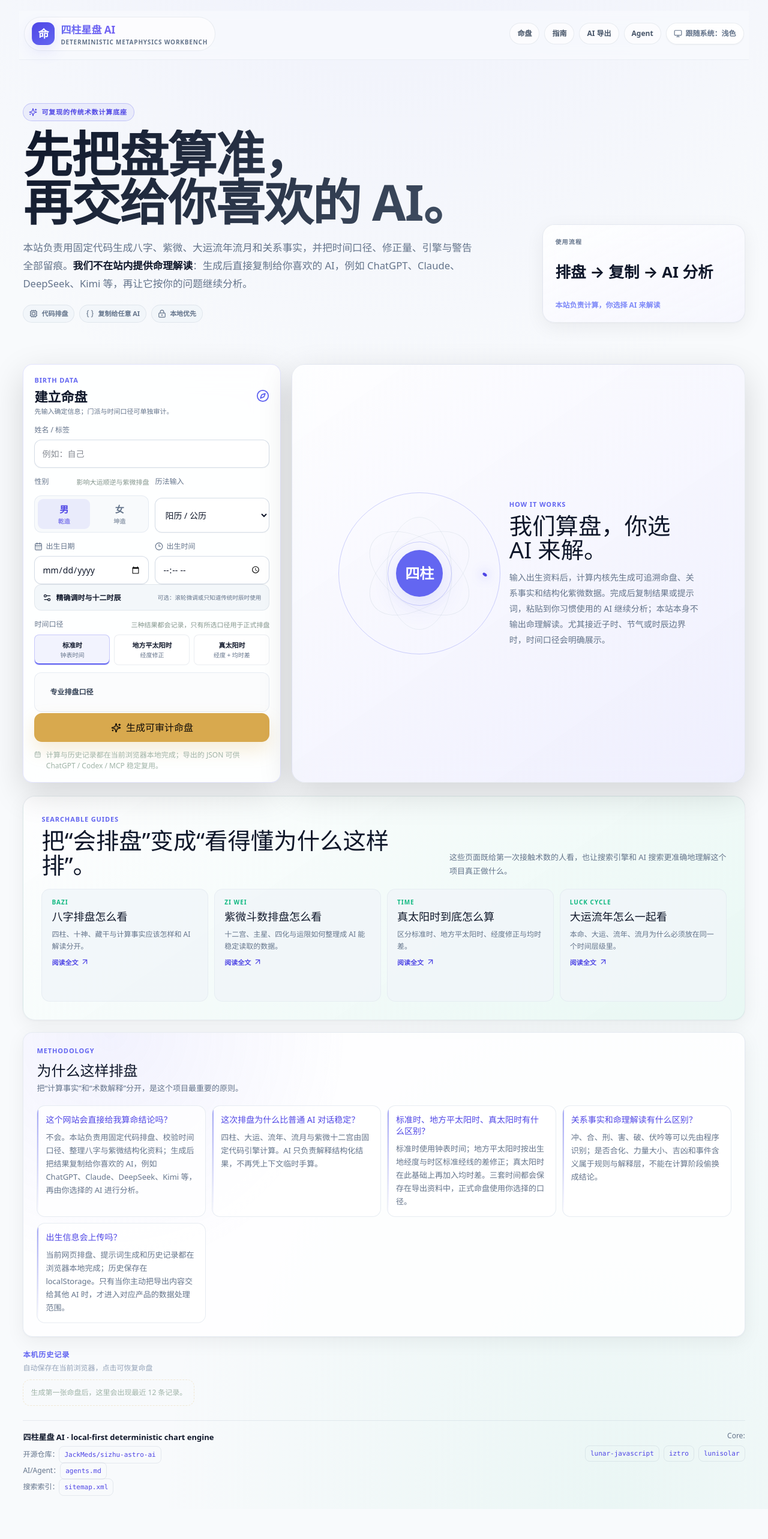
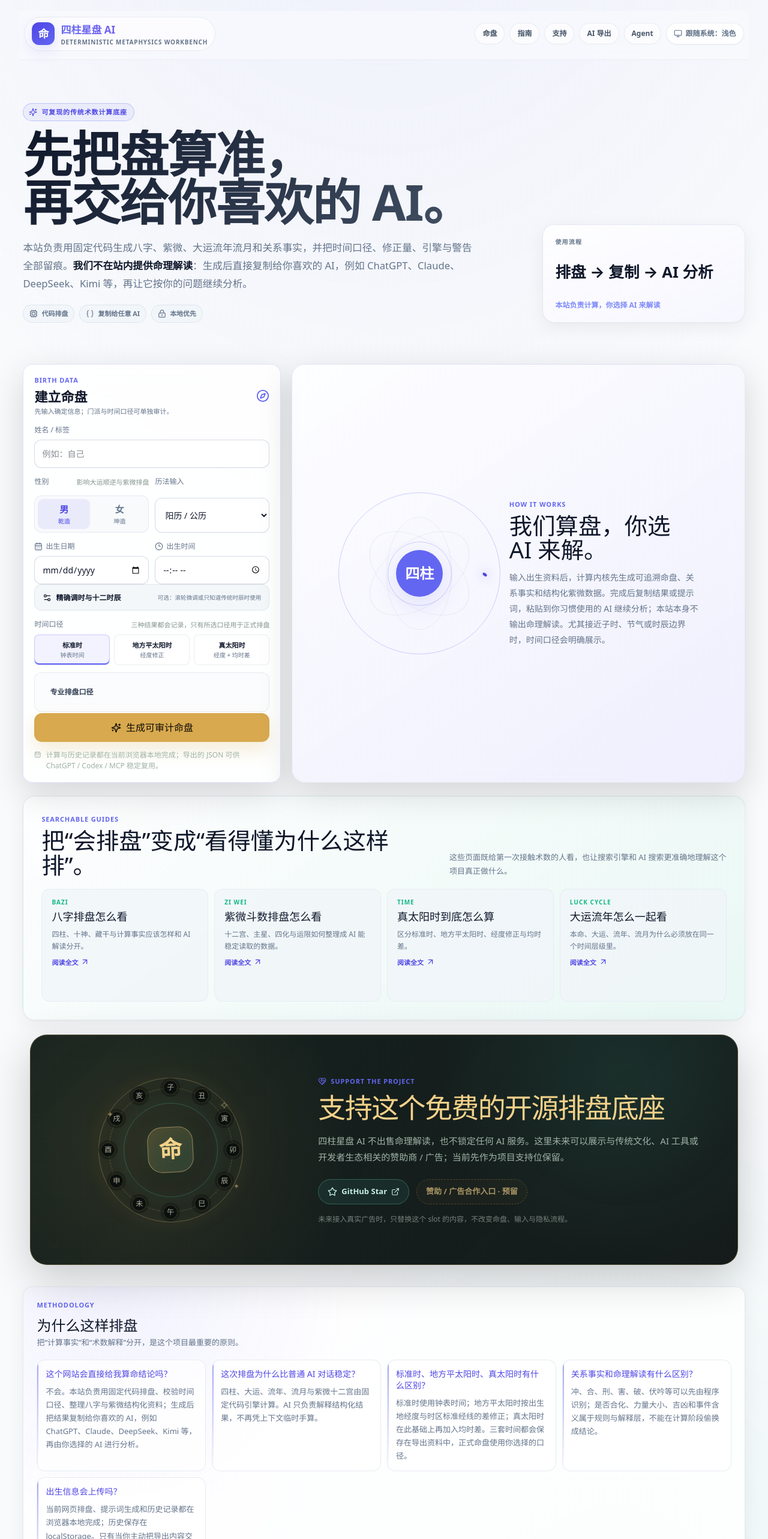
Before and after one commit to JackMeds/sizhu-astro-ai, a React (Vite) app in the folder apps/web/: page / in a window 1280 px wide. Shown: the top 2566 px of the page at 60% size. Before the commit the page ends 2516 px from the top, so only its background shows below. Built offline with nearby package versions, Linux system fonts and the light colour scheme.

Commit message:
web: surface sponsor placeholder on home

```diff
--- a/apps/web/src/App.tsx
+++ b/apps/web/src/App.tsx
@@ -8,6 +8,7 @@ import { EngineAudit } from "./components/EngineAudit";
 import { ExportPanel } from "./components/ExportPanel";
 import { HistoryRail } from "./components/HistoryRail";
 import { InputPanel, type FormState } from "./components/InputPanel";
+import { SponsorPlaceholder } from "./components/SponsorPlaceholder";
 import { ThemeToggle } from "./components/ThemeToggle";
 import { TransitInspector } from "./components/TransitInspector";
 import { ZiweiPlate } from "./components/ZiweiPlate";
@@ -90,7 +91,7 @@ export function App() {
         <a className="brand-lockup" href="#top" aria-label="四柱星盘 AI 首页">
           <span className="brand-seal">命</span><span><strong>四柱星盘 AI</strong><small>Deterministic Metaphysics Workbench</small></span>
         </a>
-        <nav><a href="#chart">命盘</a><a href="#guides">指南</a><a href="#export">AI 导出</a><a href="#mcp">Agent</a><ThemeToggle /></nav>
+        <nav><a href="#chart">命盘</a><a href="#guides">指南</a><a href="#support">支持</a><a href="#export">AI 导出</a><a href="#mcp">Agent</a><ThemeToggle /></nav>
       </header>
 
       <section className="hero-workbench" id="top">
@@ -150,6 +151,8 @@ export function App() {
         </div>
       </section>
 
+      <div id="support"><SponsorPlaceholder /></div>
+
       <section className="qa-panel qa-panel-v2" aria-labelledby="qa-title">
         <div className="qa-heading"><p className="eyeline">Methodology</p><h2 id="qa-title">为什么这样排盘</h2><span>把“计算事实”和“术数解释”分开，是这个项目最重要的原则。</span></div>
         <div className="qa-grid">{qaItems.map((item) => <article className="qa-item" key={item.question}><h3>{item.question}</h3><p>{item.answer}</p></article>)}</div>
```
